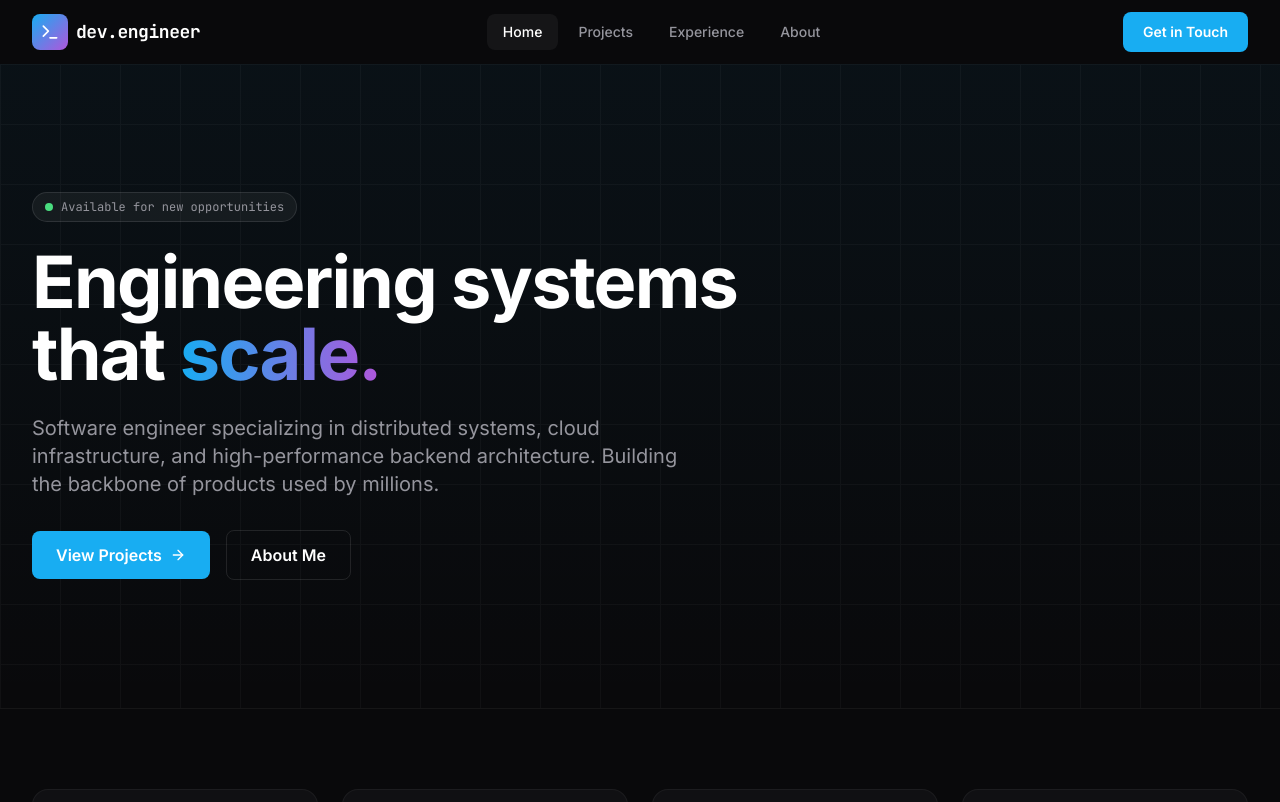
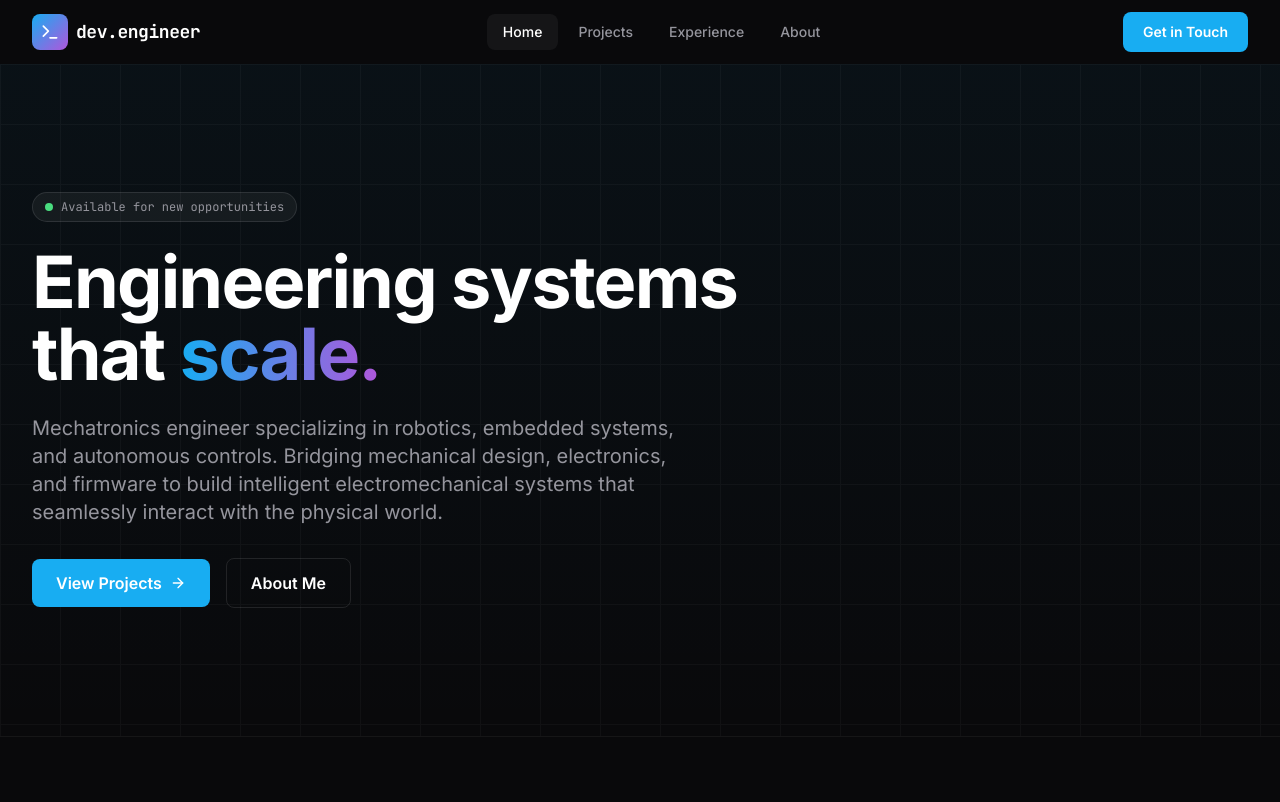
Before and after one commit to choi9948/Seunghee-Choi-Portfolio, a React (Vite) app: page / in a window 1280 px wide. Shown: the top 802 px of the page. Built offline with nearby package versions, Linux system fonts and the light colour scheme; what @radix-ui/themes would draw is missing.

Commit message:
Update professional description on Home page

```diff
--- a/src/pages/Home.tsx
+++ b/src/pages/Home.tsx
@@ -106,9 +106,8 @@ import React from 'react';
                   </span>
                 </h1>
                 <p className="text-lg md:text-xl text-[hsl(var(--muted-foreground))] leading-relaxed mb-8 max-w-2xl">
-                  Software engineer specializing in distributed systems, cloud
-                  infrastructure, and high-performance backend architecture.
-                  Building the backbone of products used by millions.
+                  Mechatronics engineer specializing in robotics, embedded systems, and autonomous controls. Bridging mechanical design, electronics, and firmware to build intelligent
+                  electromechanical systems that seamlessly interact with the physical world.
                 </p>
                 <div className="flex flex-wrap items-center gap-4">
                   <Link
```
